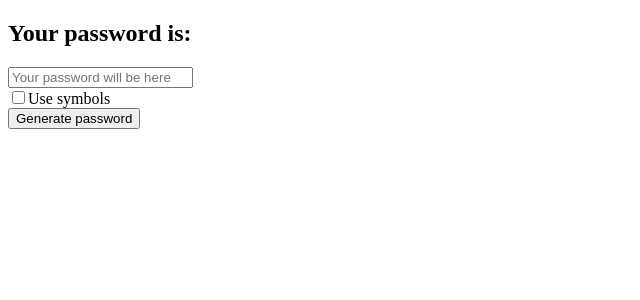
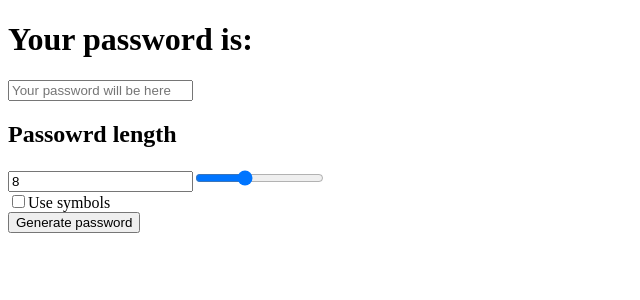
Before and after one commit to BrooksPMA/vue-password-generator, a Vue app: page / in a window 1280 px wide. Shown: the top 300 px of the page, without its empty margins (0-640 px from the left). Built offline with nearby package versions, Linux system fonts and the light colour scheme.

Commit message:
pw length change

```diff
--- a/src/App.vue
+++ b/src/App.vue
@@ -1,12 +1,17 @@
 <template>
   <div>
-    <h2>Your password is:</h2>
+    <h1>Your password is:</h1>
     <input
       placeholder="Your password will be here"
       type="text"
       v-model="passwordInput"
     />
-    <div style="display: block">
+    <div>
+      <h2>Passowrd length</h2>
+      <input type="number" v-model="passwordLength" />
+      <input type="range" min="1" max="20" step="1" v-model="passwordLength" />
+    </div>
+    <div>
       <input type="checkbox" v-model="checkedSymbols" />
       <label for="checkbox">Use symbols</label>
     </div>
```
